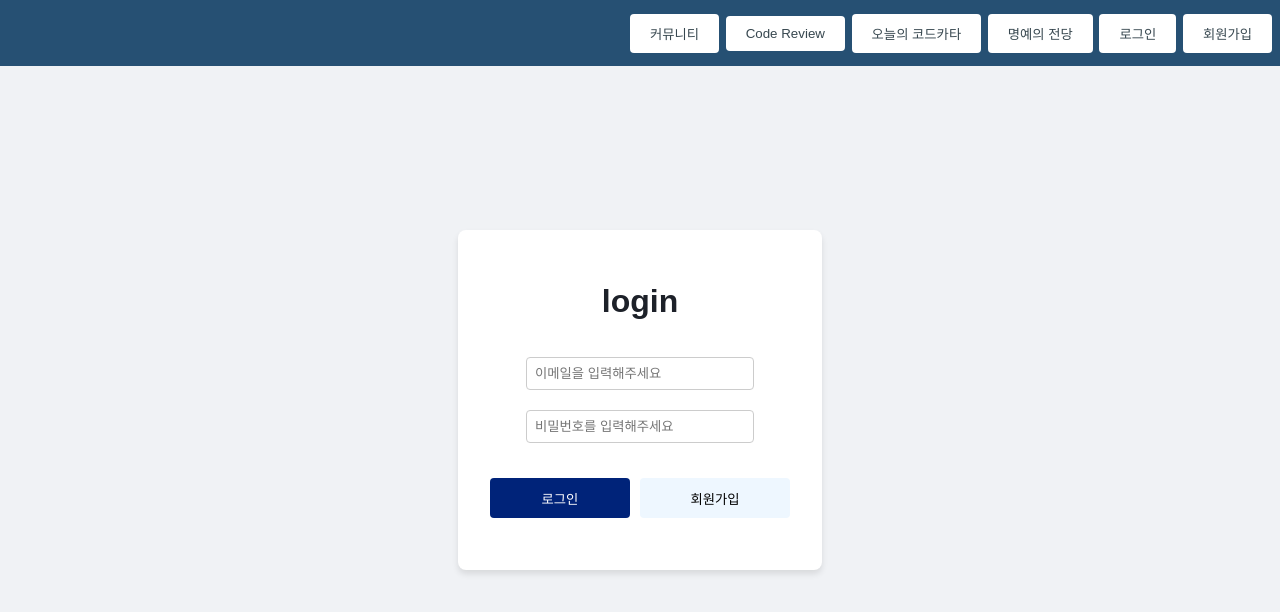
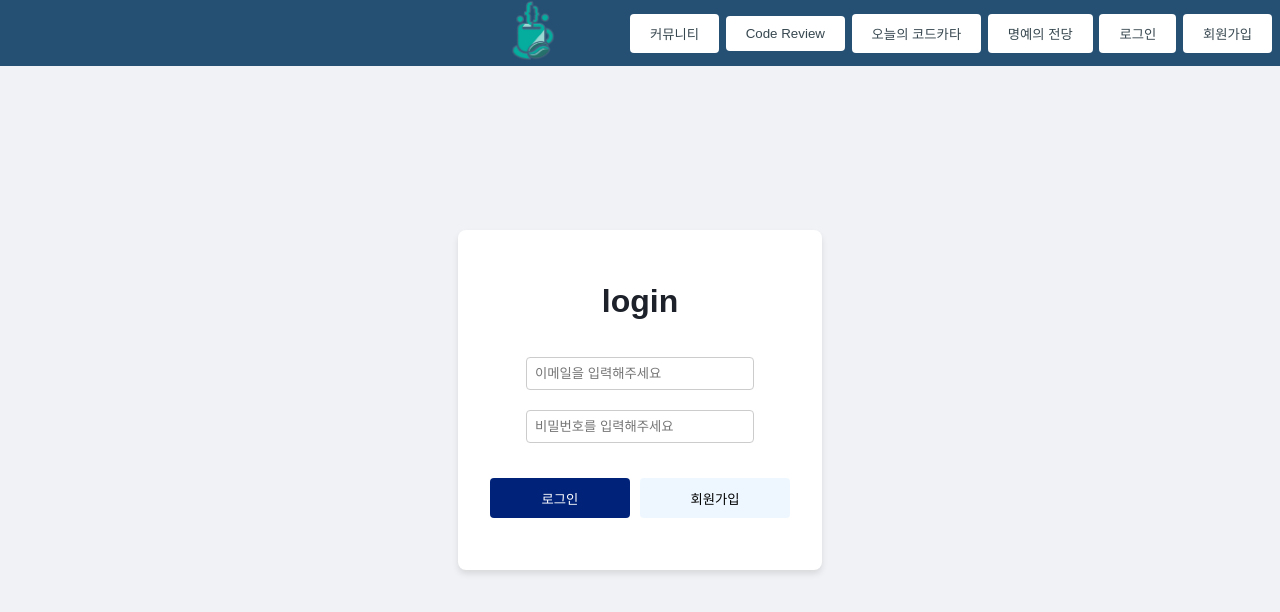
Before and after one commit to package-Twelve/public_class_Dev_Front, a React (Create React App) app: page /login in a window 1280 px wide. Shown: the top 612 px of the page. Built offline with nearby package versions, Linux system fonts and the light colour scheme; a web font is replaced by a local one.

Commit message:
✨ update : 로고를 이용한 홈버튼 추가

```diff
--- a/src/Nav.js
+++ b/src/Nav.js
@@ -2,6 +2,7 @@ import React, { useEffect, useState } from "react";
 import style from './Nav.module.css';
 import { Link, useNavigate } from 'react-router-dom';
 import axios from "axios";
+import logo from './assets/logo.png';
 
 function Nav() {
   const [isAuthenticated, setIsAuthenticated] = useState(false);
@@ -46,6 +47,9 @@ function Nav() {
 
   return (
       <div className={style["top-menu"]}>
+        <Link to="/">
+          <img src={logo} alt="홈" className={style.logo} />
+        </Link>
         <Link to="/community">
           <button>커뮤니티</button>
         </Link>
--- a/src/Nav.module.css
+++ b/src/Nav.module.css
@@ -10,6 +10,13 @@
   justify-content: flex-end;
   align-items: center;
 }
+
+.top-menu img.logo {
+  height: 60px;
+  margin-right: 60px;
+  cursor: pointer;
+}
+
 
 button {
   font-family: 'LINESeedKR-Bd', sans-serif;
```
Also changed, not shown: src/assets/logo.png (added).
